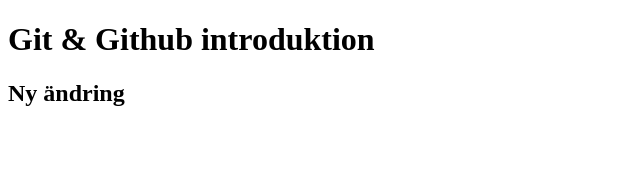
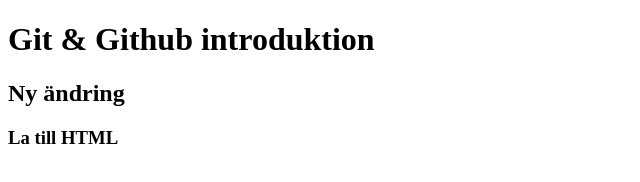
Before and after one commit to Zairaxx/git-test-fend25, a plain HTML site: page index.html in a window 1280 px wide. Shown: the whole page, without its empty margins (0-640 px from the left). Drawn offline with Linux system fonts and the light colour scheme.

Commit message:
la till h3

```diff
--- a/index.html
+++ b/index.html
@@ -8,6 +8,7 @@
 <body>
     <h1>Git & Github introduktion</h1>
     <h2>Ny ändring</h2>
+    <h3>La till HTML</h3>
 
 </body>
 </html>
```
